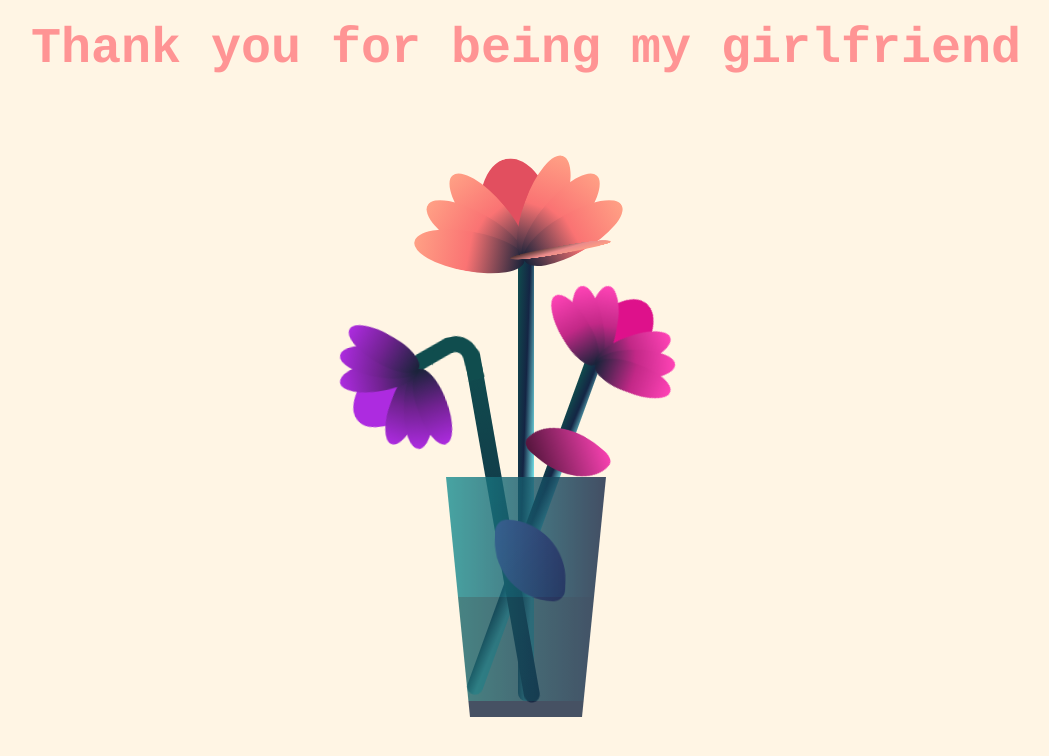
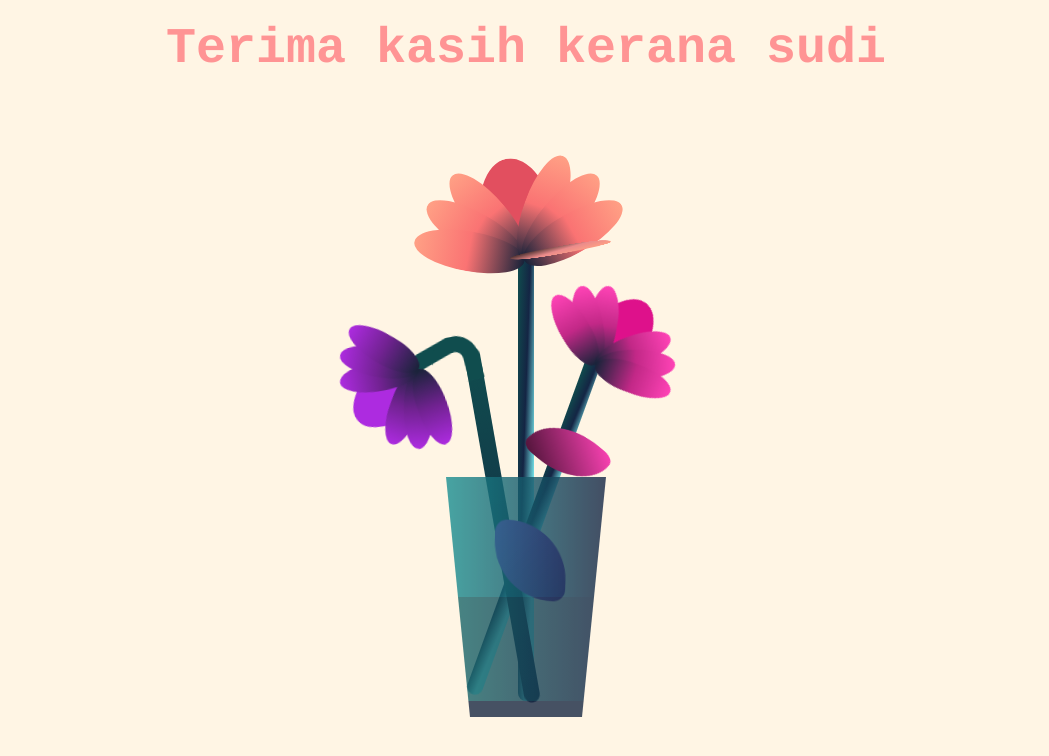
Before and after one commit to irfnzack/flirting, a plain HTML site: page lastpage.html in a window 1280 px wide. Shown: the whole page, without its empty margins (114-1163 px from the left). Drawn offline with Linux system fonts and the light colour scheme.

Commit message:
Update lastpage.html

```diff
--- a/lastpage.html
+++ b/lastpage.html
@@ -7,7 +7,7 @@
     <link rel="stylesheet" href="css/flower.css" />
   </head>
   <body>
-    <div id="thankyou"><b>Thank you for being my girlfriend</b></div>
+    <div id="thankyou"><b>Terima kasih kerana sudi</b></div>
     <div class="flower">
       <div class="f-wrapper">
         <div class="flower__line"></div>
```
